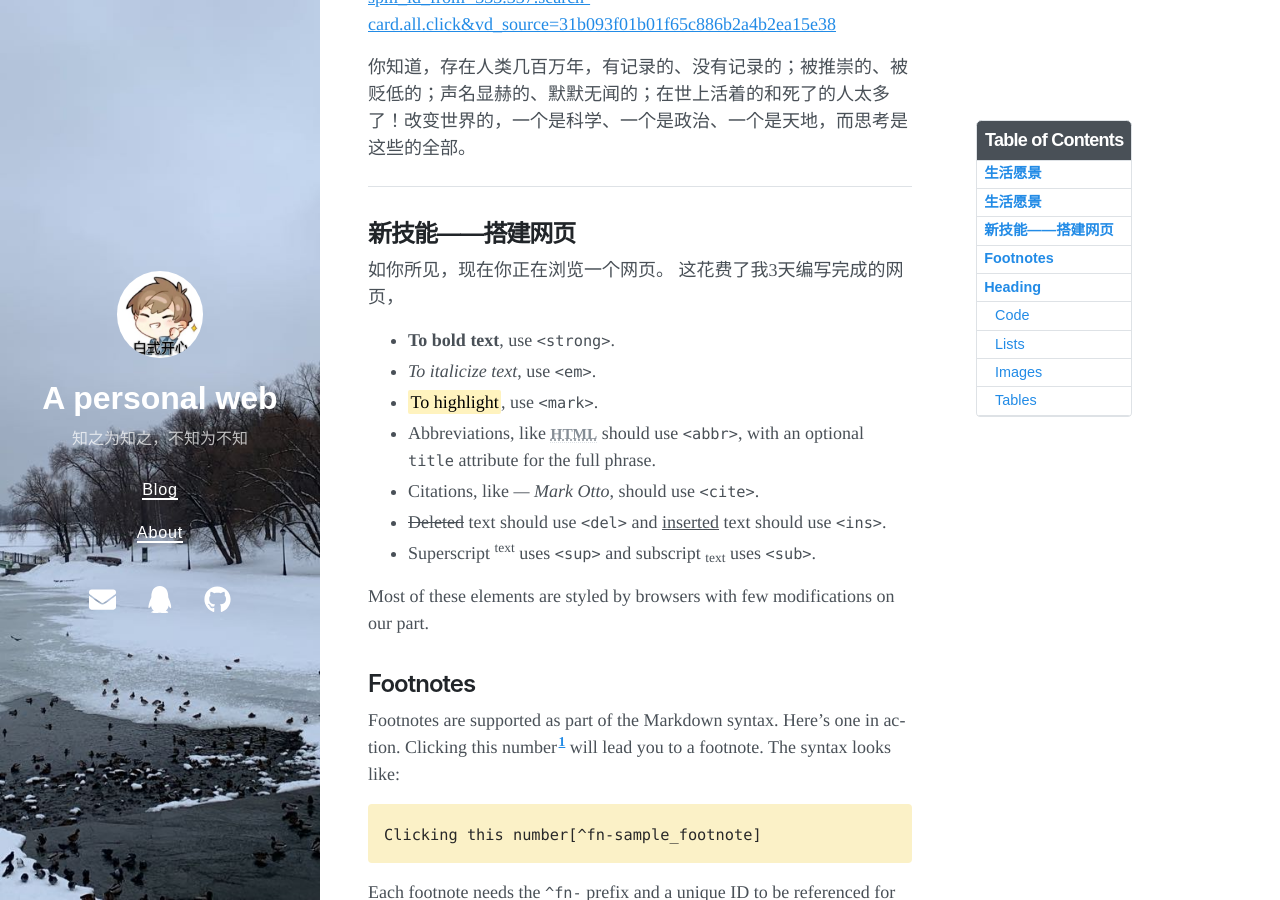
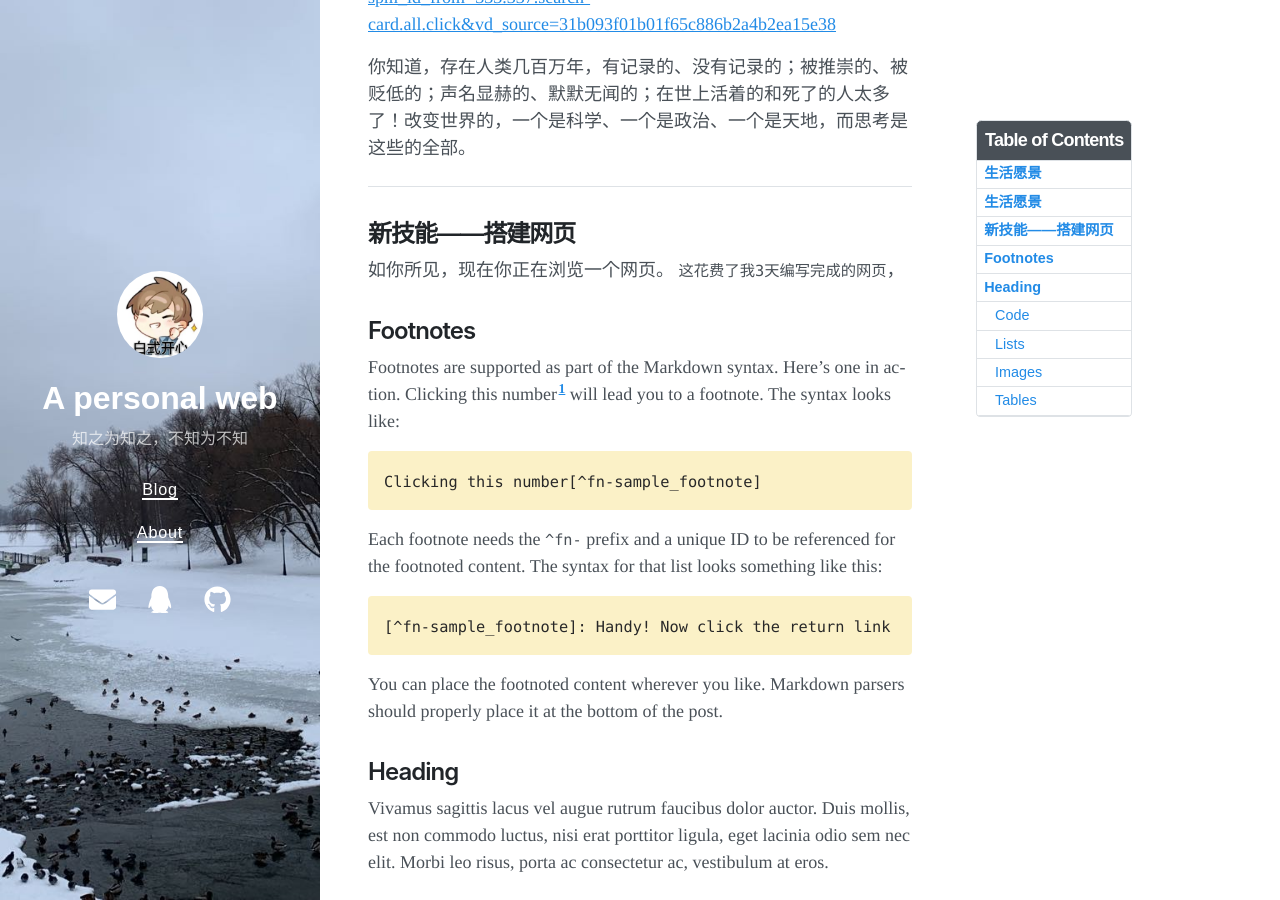
Before and after one commit to wenxintuanliu/Jekyll-ces.github.io, a Jekyll site: the page built from _posts/2025-2-13-Winter Break Assignment.md, in a window 1280 px wide and 900 px high, scrolled down 1132 px. Built offline with Jekyll 4.4.1, drawn with Linux system fonts in a browser that asks for light colours; nearby versions of some CDN libraries.

Commit message:
Changes to be committed: 	modified:   _posts/2025-2-13-Winter Break Assignment.md  Changes not staged for commit: 	modified:   _posts/2025-2-13-Winter Break Assignment.md  Untracked files: 	_posts/image-1.png 	_posts/image.png

```diff
--- a/_posts/2025-2-13-Winter Break Assignment.md
+++ b/_posts/2025-2-13-Winter Break Assignment.md
@@ -32,17 +32,15 @@ Welcome to **我的必做与选做**! 下面我将对以下内容展开回忆.
 ------
 ## 新技能——搭建网页
 如你所见，现在你正在浏览一个网页。
-这花费了我3天编写完成的网页，
+`这花费了我3天编写完成的网页`，
 
-- **To bold text**, use `<strong>`.
+<!-- - **To bold text**, use `<strong>`.
 - *To italicize text*, use `<em>`.
 - <mark>To highlight</mark>, use `<mark>`.
 - Abbreviations, like <abbr title="HyperText Markup Langage">HTML</abbr> should use `<abbr>`, with an optional `title` attribute for the full phrase.
 - Citations, like <cite>&mdash; Mark Otto</cite>, should use `<cite>`.
 - <del>Deleted</del> text should use `<del>` and <ins>inserted</ins> text should use `<ins>`.
-- Superscript <sup>text</sup> uses `<sup>` and subscript <sub>text</sub> uses `<sub>`.
-
-Most of these elements are styled by browsers with few modifications on our part.
+- Superscript <sup>text</sup> uses `<sup>` and subscript <sub>text</sub> uses `<sub>`. -->
 
 ## Footnotes
 
```
